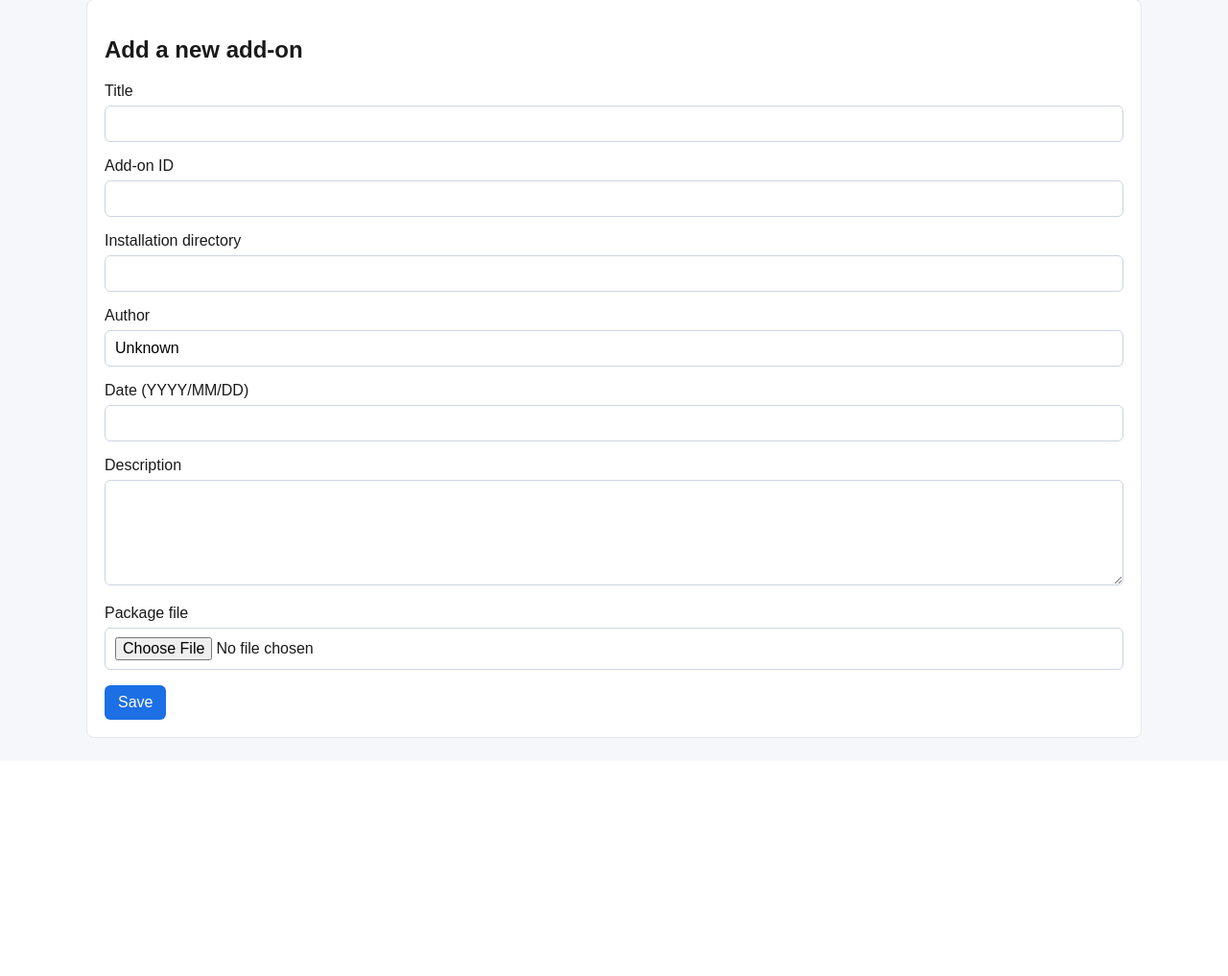
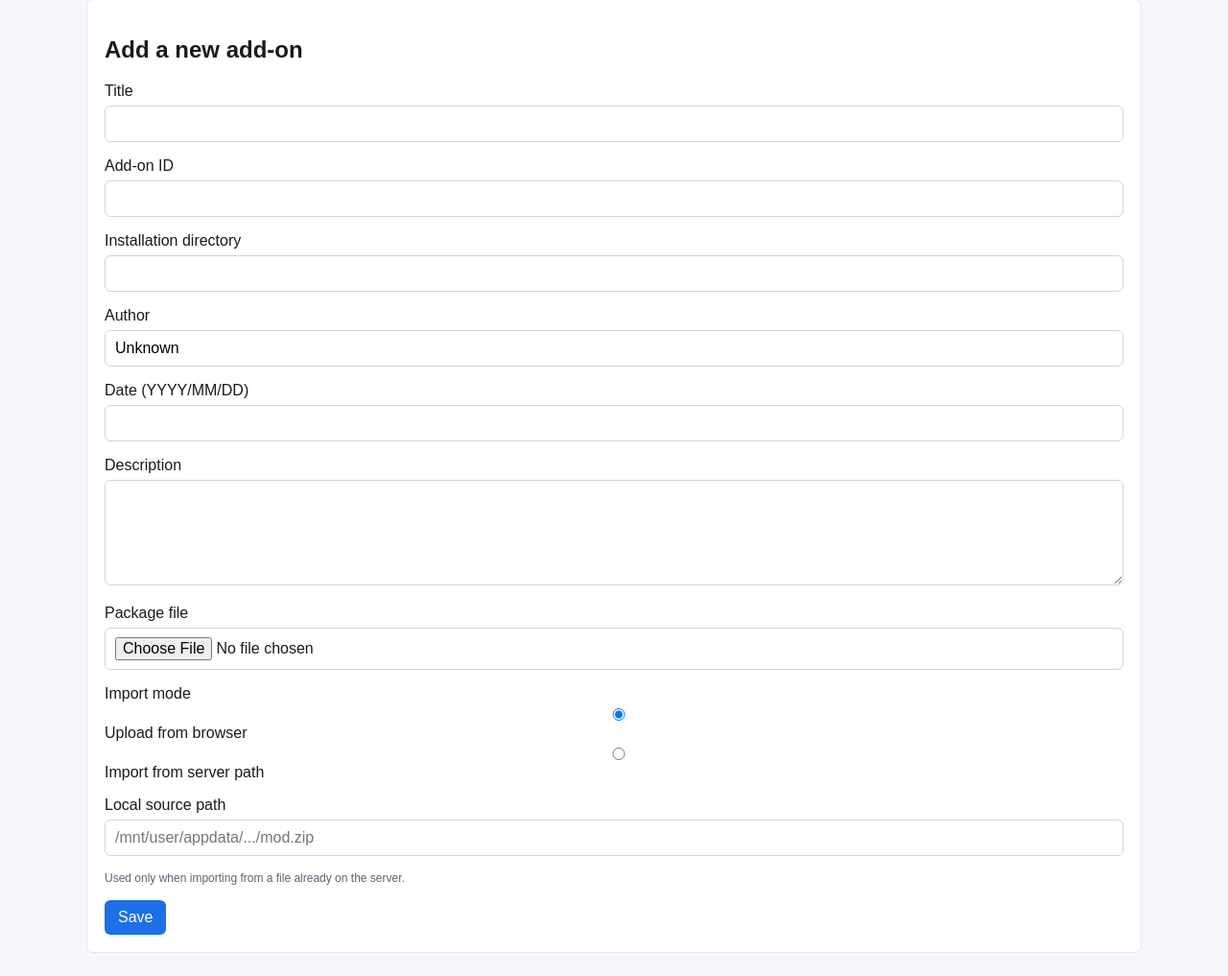
Before and after one commit to kdmn2/quake-mods-server, a Flask app: page /addons/new in a window 1280 px wide. Shown: the part 75-1092 px from the top of the page at 96% size. Before the commit the page ends 844 px from the top, so only its background shows below. Run offline with Flask 3, Linux system fonts and the light colour scheme; the visitor is signed in with stand-in values (Sample User, id 1); parts of the project's set-up code (start-up, migrations or seed data) failed here and were passed over.

Commit message:
Add local file import mode

```diff
--- a/app.py
+++ b/app.py
@@ -420,14 +420,35 @@ def add_addon() -> Any:
         date = request.form.get("date", "").strip()
         description = request.form.get("description", "").strip()
         package_file = request.files.get("package")
-        if not title or not addon_id or not gamedir or not package_file or not package_file.filename:
-            flash("Title, ID, game dir, and a package upload are required.", "error")
+        local_source = request.form.get("local_source", "").strip()
+        import_mode = request.form.get("import_mode", "upload")
+        if not title or not addon_id or not gamedir:
+            flash("Title, ID, and game dir are required.", "error")
             return render_template("addon_form.html", mode="new")
 
-        safe_name = secure_filename(package_file.filename)
-        if not safe_name:
-            flash("Invalid package filename.", "error")
-            return render_template("addon_form.html", mode="new")
+        if import_mode == "local":
+            if not local_source:
+                flash("Local source path is required for local import.", "error")
+                return render_template("addon_form.html", mode="new")
+            source_path = Path(local_source).expanduser()
+            if not source_path.is_absolute():
+                flash("Local source path must be absolute.", "error")
+                return render_template("addon_form.html", mode="new")
+            if not source_path.exists():
+                flash("Local source file does not exist.", "error")
+                return render_template("addon_form.html", mode="new")
+            if source_path.suffix.lower() not in (".zip", ".pak"):
+                flash("Local source must be a .zip or .pak file.", "error")
+                return render_template("addon_form.html", mode="new")
+            safe_name = source_path.name
+        else:
+            if not package_file or not package_file.filename:
+                flash("Package file is required for upload mode.", "error")
+                return render_template("addon_form.html", mode="new")
+            safe_name = secure_filename(package_file.filename)
+            if not safe_name:
+                flash("Invalid package filename.", "error")
+                return render_template("addon_form.html", mode="new")
 
         storage_dir = _packages_dir()
         target = storage_dir / f"{addon_id}.pak"
@@ -436,7 +457,10 @@ def add_addon() -> Any:
         upload_source = upload_dir / safe_name
 
         try:
-            package_file.save(upload_source)
+            if import_mode == "local":
+                shutil.copy2(source_path, upload_source)
+            else:
+                package_file.save(upload_source)
             detected = detect_package_format(upload_source)
             if detected == "zip":
                 repack_zip_to_pak(upload_source, target)
@@ -470,7 +494,10 @@ def add_addon() -> Any:
         finally:
             shutil.rmtree(upload_dir, ignore_errors=True)
 
-        flash(f"{conversion_msg} Add-on saved as a draft. Review and publish when ready.", "success")
+        if import_mode == "local":
+            flash(f"Imported local file and {conversion_msg.lower()} Add-on saved as a draft. Review and publish when ready.", "success")
+        else:
+            flash(f"{conversion_msg} Add-on saved as a draft. Review and publish when ready.", "success")
         return redirect(url_for("dashboard"))
     return render_template("addon_form.html", mode="new")
 
--- a/templates/addon_detail.html
+++ b/templates/addon_detail.html
@@ -10,6 +10,7 @@
   <p><strong>Package:</strong> {{ addon.package_name }} ({{ addon.package_size }} bytes)</p>
   <p><strong>Catalog URL:</strong> {{ public_base_url }}/content.json</p>
   <p><strong>Package URL:</strong> {{ public_base_url }}/public/addons/{{ addon.addon_id }}.pak</p>
+  <p class="small muted">You can also import a ZIP from an absolute server path on the add-on form if you prefer not to upload through the browser.</p>
   <div class="inline">
     <a href="{{ url_for('edit_addon', addon_id=addon.id) }}"><button>Edit</button></a>
     {% if addon.published %}
--- a/templates/addon_form.html
+++ b/templates/addon_form.html
@@ -32,6 +32,16 @@
       <label>Package file</label><br>
       <input type="file" name="package">
     </p>
+    <p>
+      <label>Import mode</label><br>
+      <label><input type="radio" name="import_mode" value="upload" checked> Upload from browser</label><br>
+      <label><input type="radio" name="import_mode" value="local"> Import from server path</label>
+    </p>
+    <p>
+      <label>Local source path</label><br>
+      <input name="local_source" value="" placeholder="/mnt/user/appdata/.../mod.zip">
+      <div class="small muted">Used only when importing from a file already on the server.</div>
+    </p>
     <button type="submit">Save</button>
   </form>
 </div>
```
Also changed, not shown: tests/test_admin_workflow.py (+22 -0 lines).
